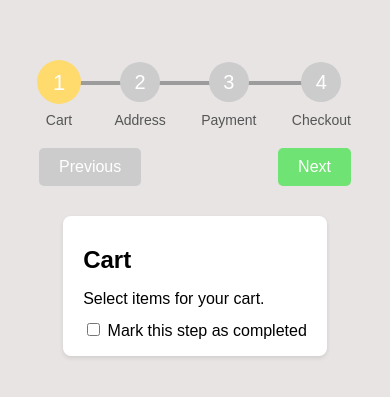
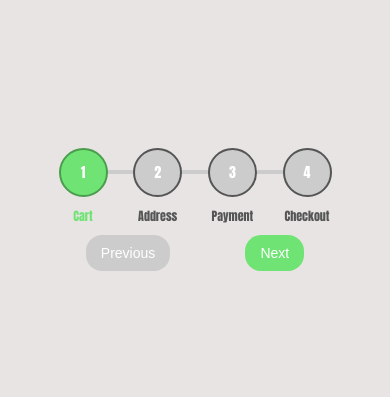
Before and after one commit to Aryan-Bhargav8/Lg_task5, a plain HTML site: page UI_Task5/Progress.html in a window 390 px wide. Shown: the part 213-610 px from the top of the page. Drawn offline with Linux system fonts and the light colour scheme.

Commit message:
Updated the Progress bar and removed the checkboxes from it

```diff
--- a/UI_Task5/Progress.css
+++ b/UI_Task5/Progress.css
@@ -1,5 +1,5 @@
 body {
-    font-family: Arial, sans-serif;
+    font-family: Impact, Haettenschweiler, 'Arial Narrow Bold', sans-serif;
     display: flex;
     flex-direction: column;
     justify-content: center;
@@ -9,47 +9,35 @@ body {
     background: #e8e4e4;
 }
 
+.container {
+    display: flex;
+    flex-direction: column;
+    justify-content: center;
+    align-items: center;
+    height: 100vh;
+    width: 100%;
+    gap: 50px;
+}
+
 .progress-container {
     width: 80%;
     max-width: 600px;
+    display: flex;
 }
 
-.progress-bar {
+/* Normal styles */
+
+.steps {
     display: flex;
-    align-items: center;
-    justify-content: space-between;
-    position: relative;
-    margin-bottom: 20px;
-}
-
-.progress-background {
-    position: absolute;
-    top: 31%;
-    left: calc(5% + 10px);
-    width: calc(90% - 25px);
-    height: 4px;
-    background: #9d9c9c;
-    z-index: 1;
-    transform: translateY(-50%);
-}
-
-.progress-completed {
-    position: absolute;
-    top: 30%;
-    left: calc(-1% + 10px);
-    width: 0;
-    height: 4px;
-    background: #6fe373;
-    z-index: 2;
-    transform: translateY(-50%);
-    transition: width 0.5s ease-in-out;
+    width: 100%;
 }
 
 .step {
     display: flex;
     flex-direction: column;
     align-items: center;
-    z-index: 3;
+    gap: 10px;
+    width: 100%;
 }
 
 .step span {
@@ -57,39 +45,44 @@ body {
     justify-content: center;
     align-items: center;
     aspect-ratio: 1/1;
-    width: 40px;
+    width: 90px;
     border-radius: 50%;
-    background: #ccc;
+    border: solid 2px #555;
+    background-color: #ccc;
     color: white;
-    font-size: 20px;
-    margin-bottom: 10px;
-    transition: background-color 0.3s ease, transform 0.3s ease;
-}
-
-.step.completed span {
-    background: #6fe373;
-    transform: scale(1.2);
+    font-size: 30px;
+    transition: all 0.3s ease;
 }
 
 .step p {
     margin: 0;
-    font-size: 14px;
+    font-size: 20px;
     color: #555;
+}
+
+.connector {
+    width: 50em;
+    height: 6px;
+    background-color: #ccc;
+    margin-top: 45px;
+    position: relative;
+    transition: all 0.3s ease;
 }
 
 .buttons {
     display: flex;
     justify-content: space-between;
+    width: 80%;
 }
 
 button {
-    padding: 10px 20px;
+    padding: 20px 30px;
     background: #6fe373;
     color: white;
     border: none;
-    border-radius: 5px;
+    border-radius: 16px;
     cursor: pointer;
-    font-size: 16px;
+    font-size: 20px;
     transition: background-color 0.3s ease;
 }
 
@@ -98,26 +91,13 @@ button:disabled {
     cursor: not-allowed;
 }
 
-.step-checkbox {
-    margin-top: 5px;
-    cursor: pointer;
-}
-
-.step.in-progress span {
-    background: #ffda6c;
-    transform: scale(1.1);
-}
-
-
-
-
 #done {
     background: #6fe373;
     color: white;
     border: none;
-    border-radius: 5px;
+    border-radius: 15px;
     cursor: pointer;
-    font-size: 16px;
+    font-size: 20px;
     padding: 10px 20px;
     transition: background-color 0.3s ease;
 }
@@ -127,82 +107,128 @@ button:disabled {
 }
 
 
-/* sections */
-.sections-container {
-    margin-top: 20px;
+
+/* Active Styles */
+
+.step.active span {
+    background-color: #6fe373;
+    border: solid 2px #4b9d4e;
+    transition: all 0.3s ease;
 }
 
-.step-section {
-    display: none;
-    margin-top: 10px;
-    background: #fff;
-    padding: 20px 80px;
-    border-radius: 10px;
-    box-shadow: 0 4px 8px rgba(0, 0, 0, 0.1);
-    text-align: left;
+.step.active p {
+    color: #6fe373;
+    transition: all 0.3s ease;
 }
 
-.step-section h2 {
-    margin-bottom: 30px;
-    font-size: 2.5rem;
-    font-weight: bold;
+.connector.active {
+    background-color: #6fe373;
+    width: 50em;
+    transition: width 1s ease-in-out;
 }
 
-.step-section p {
-    margin-bottom: 10px;
-    font-size: 1.5rem;
-}
+/* Media query for tablets and smaller devices (max-width: 768px) */
+@media screen and (max-width: 768px) {
 
-.step-section input[type="checkbox"] {
-    margin-top: 10px;
-    margin-bottom: 20px;
-}
-
-.step-section.show {
-    display: block;
-}
-
-@media (max-width: 768px) {
-    .step-section {
-        padding: 15px 40px;
-        border-radius: 8px;
+    .container {
+        width: 75%;;
+        gap: 20px; /* Reduce gap between elements */
     }
 
-    .step-section h2 {
-        font-size: 2rem;
-        margin-bottom: 20px;
+    .progress-container {
+        width: 80%; /* Adjust width for smaller screens */
+        max-width: 100%;/* Allow progress bar to expand fully */
+        /* gap: 10px; Reduce gap between elements */
     }
 
-    .step-section p {
-        font-size: 1.2rem;
-        margin-bottom: 15px;
+    .connector {
+        margin-top: 30px;
+        width: 100%; /* Adjust connector width to fit smaller screens */
+    }
+    .connector.active{
+        width: 100%;
     }
 
-    .step-section input[type="checkbox"] {
-        margin-top: 8px;
-        margin-bottom: 15px;
+    .step span {
+        width: 60px; /* Reduce circle size */
+        font-size: 18px; /* Smaller font size in circles */
+    }
+
+    .step p {
+        font-size: 14px; /* Smaller text for step descriptions */
+    }
+
+    button {
+        font-size: 16px; /* Adjust button text size */
+        padding: 12px 20px; /* Reduce button padding */
     }
 }
 
-
-@media (max-width: 480px) {
-    .step-section {
-        padding: 10px 20px;
-        box-shadow: 0 2px 4px rgba(0, 0, 0, 0.1);
+/* Media query for mobile devices (max-width: 480px) */
+@media screen and (max-width: 480px) {
+    .container {
+        width: 70%; /* Adjust width for smaller screens */
+        gap: 10px; /* Further reduce gap between elements */
+    }
+    .progress-container {
+        width: 100%; /* Full width for small screens */
     }
 
-    .step-section h2 {
-        font-size: 1.5rem;
-        margin-bottom: 15px;
+    .connector {
+        width: 100%; /* Narrower connectors for compact layout */
+        height: 4px; /* Reduce connector height */
+        margin-top: 22.5px; /* Reduce margin for connectors */
+    }
+    .connector.active{
+        width: 100%;
+    }
+    .step span {
+        width: 45px; /* Smaller step circles */
+        font-size: 14px; /* Smaller font size inside circles */
     }
 
-    .step-section p {
-        font-size: 1rem;
-        margin-bottom: 10px;
+    .step p {
+        font-size: 12px; /* Smaller text for step descriptions */
     }
 
-    .step-section input[type="checkbox"] {
-        margin-top: 5px;
-        margin-bottom: 10px;
+    button {
+        font-size: 14px; /* Further reduce button text size */
+        padding: 10px 15px; /* Smaller buttons */
     }
 }
+
+/* Media query for large screens (min-width: 1200px) */
+@media screen and (min-width: 1200px) {
+
+    .container {
+        width: 90%; /* Make the container take up more space */
+        gap: 70px; /* Increase gap between elements */
+    }
+
+    .progress-container {
+        width: 100%; /* Allow the progress bar to span fully across the container */
+        max-width: 1200px;
+    }
+
+    .connector {
+        width: 140em; /* Extend connectors to create a wide appearance */
+        height: 8px; /* Slightly increase the height for better visibility */
+        margin-top: 60px;
+    }
+    .connector.active{
+        width: 140em;
+    }
+    .step span {
+        width: 120px; /* Larger circles for high-resolution visibility */
+        font-size: 36px; /* Larger font inside circles */
+    }
+
+    .step p {
+        font-size: 24px; /* Larger text for step descriptions */
+    }
+
+    button {
+        font-size: 24px; /* Larger button text for better readability */
+        padding: 25px 40px; /* Larger button size */
+    }
+}
--- a/UI_Task5/Progress.html
+++ b/UI_Task5/Progress.html
@@ -7,25 +7,34 @@
   <link rel="stylesheet" href="Progress.css">
 </head>
 <body>
+  <div class="container">
     <div class="progress-container">
-    <div class="progress-bar">
-      <div class="progress-background"></div>
-      <div class="progress-completed"></div>
-      <div class="step" data-step="1">
+      <div class="steps">
+        <div class="step">
           <span>1</span>
           <p>Cart</p>
         </div>
-      <div class="step" data-step="2">
+      </div>
+      <div class="connector"></div>
+      <div class="steps">
+        <div class="step">
           <span>2</span>
           <p>Address</p>
         </div>
-      <div class="step" data-step="3">
+      </div>
+      <div class="connector"></div>
+      <div class="steps">
+        <div class="step">
           <span>3</span>
           <p>Payment</p>
         </div>
-      <div class="step" data-step="4">
+      </div>
+      <div class="connector"></div>
+      <div class="steps">
+        <div class="step">
           <span>4</span>
           <p>Checkout</p>
+        </div>
       </div>
     </div>
     <div class="buttons">
@@ -35,30 +44,6 @@
     </div>
   </div>
 
-  <!-- Step Sections -->
-  <div class="sections-container">
-    <div class="step-section" id="section-1">
-      <h2>Cart</h2>
-      <p>Select items for your cart.</p>
-      <input type="checkbox" class="step-checkbox" /> Mark this step as completed
-    </div>
-    <div class="step-section" id="section-2">
-      <h2>Address</h2>
-      <p>Enter your shipping address.</p>
-      <input type="checkbox" class="step-checkbox" /> Mark this step as completed
-    </div>
-    <div class="step-section" id="section-3">
-      <h2>Payment</h2>
-      <p>Choose your payment method.</p>
-      <input type="checkbox" class="step-checkbox" /> Mark this step as completed
-    </div>
-    <div class="step-section" id="section-4">
-      <h2>Checkout</h2>
-      <p>Review and confirm your order.</p>
-      <input type="checkbox" class="step-checkbox" /> Mark this step as completed
-    </div>
-  </div>
-
   <script src="Progress.js"></script>
 </body>
 </html>
--- a/UI_Task5/Progress.js
+++ b/UI_Task5/Progress.js
@@ -1,95 +1,53 @@
-const progressCompleted = document.querySelector('.progress-completed');
 const steps = document.querySelectorAll('.step');
+const connectors = document.querySelectorAll('.connector');
 const prevButton = document.getElementById('prev');
 const nextButton = document.getElementById('next');
 const doneButton = document.getElementById('done');
-const sections = document.querySelectorAll('.step-section');
-const checkboxes = document.querySelectorAll('.step-checkbox');
 
-let currentStep = 1;
+let currentStep = 0;
+
+function updateProgress() {
+    steps.forEach((step, index) => {
+        if (index <= currentStep) {
+            step.classList.add('active');
+        } else {
+            step.classList.remove('active');
+        }
+    });
+
+    connectors.forEach((connector, index) => {
+        if (index < currentStep) {
+            connector.classList.add('active');
+        } else {
+            connector.classList.remove('active');
+        }
+    });
+
+    // Enable/disable buttons
+    prevButton.disabled = currentStep === 0;
+    nextButton.style.display = currentStep === steps.length - 1 ? 'none' : 'inline-block';
+    doneButton.style.display = currentStep === steps.length - 1 ? 'inline-block' : 'none';
+}
+
+prevButton.addEventListener('click', () => {
+    if (currentStep > 0) {
+        currentStep--;
+        updateProgress();
+    }
+});
 
 nextButton.addEventListener('click', () => {
-  if (!checkboxes[currentStep - 1].checked) {
-    alert('Please complete this step by checking the box.');
-    return;
-  }
-
-  currentStep++;
-  if (currentStep > steps.length) {
-    currentStep = steps.length;
-  }
-
-  updateProgress();
-});
-
-prevButton.addEventListener('click', () => {
-  currentStep--;
-  if (currentStep < 1) {
-    currentStep = 1;
-  }
-  updateProgress();
+    if (currentStep < steps.length - 1) {
+        currentStep++;
+        updateProgress();
+    }
 });
 
 doneButton.addEventListener('click', () => {
-  currentStep = 1;
-  checkboxes.forEach((checkbox) => (checkbox.checked = false));
-  steps.forEach((step) => {
-    step.classList.remove('completed');
-    step.classList.remove('in-progress');
-  });
-  hideAllSections();
-  updateProgress();
+    alert('You have completed the process!');
+    currentStep = 0;
+    updateProgress();
 });
 
-function updateProgress() {
-  steps.forEach((step, index) => {
-    if (index < currentStep - 1) {
-      step.classList.remove('in-progress');
-      step.classList.add('completed');
-    } else if (index === currentStep - 1) {
-      step.classList.add('in-progress');
-      step.classList.remove('completed');
-    } else {
-      step.classList.remove('completed');
-      step.classList.remove('in-progress');
-    }
-  });
-
-  const progressWidth =
-    ((currentStep - 1) / (steps.length - 1)) * 100;
-  progressCompleted.style.width = `calc(${progressWidth}% - 20px)`;
-
-  prevButton.disabled = currentStep === 1;
-  nextButton.style.display = currentStep === steps.length ? 'none' : 'inline-block';
-  doneButton.style.display = currentStep === steps.length ? 'inline-block' : 'none';
-
-  showSection(currentStep);
-}
-
-function showSection(step) {
-  hideAllSections();
-  const section = document.getElementById(`section-${step}`);
-  if (section) {
-    section.classList.add('show');
-  }
-}
-
-function hideAllSections() {
-  sections.forEach((section) => {
-    section.classList.remove('show');
-  });
-}
-
-checkboxes.forEach((checkbox, index) => {
-  checkbox.addEventListener('change', () => {
-    if (checkbox.checked) {
-      steps[index].classList.remove('in-progress');
-      steps[index].classList.add('completed');
-    } else {
-      steps[index].classList.remove('completed');
-      steps[index].classList.add('in-progress');
-    }
-  });
-});
-
+// Initialize the progress bar
 updateProgress();
```
Lines whose indentation alone changed are shown as unchanged.
